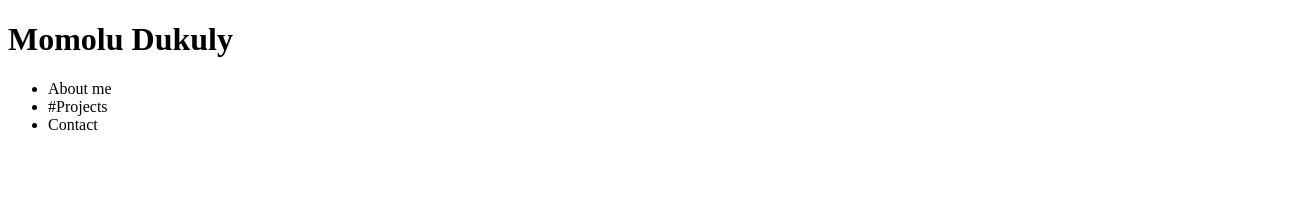
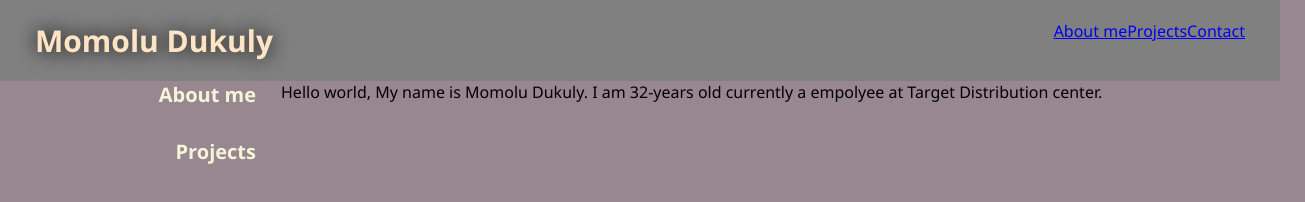
Before and after one commit to SirModV/ModVision-Portfolio, a plain HTML site: page index.html in a window 1280 px wide. Shown: the whole page, 1305 px wide, since content can reach past the window. Drawn offline with Linux system fonts and the light colour scheme.

Commit message:
projects

```diff
--- a/assests/style.css
+++ b/assests/style.css
@@ -0,0 +1,65 @@
+* {margin:0;
+  padding:0;
+}
+
+body {
+      font-family: 'Segoe UI', Tahoma, Geneva, Verdana, sans-serif;
+      background-color: #98878f ;
+}
+
+
+header{
+      padding: 20px 35px;
+      background-color: grey;
+      display: flex;
+      justify-content: space-between;
+      flex-wrap: wrap;
+}
+
+header h1{
+    font-weight:bold;
+    font-size: 30px;
+    color: bisque;
+    margin: 0;
+    text-shadow: 0 0 20px rgba(0,0,0.5);
+    transform: color 0s;
+}
+
+header nav ul{
+    display: flex;
+    justify-content: center;
+    flex-wrap: wrap;
+    align-items: center;
+    list-style: none;
+}
+
+header nav ul li a:hover
+{ color: white;}
+
+.content{
+    text-align: right;
+    padding: 0 25px 0 0;
+    width:100%;
+    display: flex;
+    padding-bottom: 30px;
+}
+
+.content-title{
+    text-align: right;
+    padding: 0 25px 0 0;
+    width:20%
+}
+
+.content-title h2{
+    color: beige;
+    font-size: 20px;
+}
+.parent {
+    display: grid;
+    grid-template-columns: repeat(2, 1fr);
+    grid-template-rows: 1fr;
+    grid-column-gap: 0px;
+    grid-row-gap: 10px;
+    }
+    .div1 { grid-area: 1 / 1 / 2 / 2; }
+    .div2 { grid-area: 1 / 2 / 2 / 3; }
--- a/index.html
+++ b/index.html
@@ -7,21 +7,52 @@
     </head>
 
     <body>
-
+<!--header and nav bar-->
         <header>
             <h1>Momolu Dukuly</h1>
             <nav>
                 <ul>
                     <li>
-                        <a herf="#aboutme">About me</a>
+                        <a href="#aboutme">About me</a>
                     </li>
                     <li>
-                        <a herf="#Projects">#Projects</a>
+                        <a href="#Projects">Projects</a>
                     </li>
                     <li>
-                        <a herf="#Contact">Contact</a>
+                        <a href="#Contact">Contact</a>
                     </li>
                 </ul>
             </nav>
         </header>
+<!--Main content-->
+
+<!--aboutme-->
+    <section id="aboutme">
+        <div class="content">
+            <div class="content-title">
+                <h2>About me</h2>
+            </div>
+            <article class="content-text">
+                <p>Hello world, My name is Momolu Dukuly.
+                I am 32-years old currently a empolyee at Target Distribution center.
+                </p>
+            </article>
+        </div>
+
+    </section>
+<!--projects-->
+<section id="Projects">
+    <div class="content">
+        <div class="content-title">
+            <h2>Projects</h2>
+        </div>
+        <article class="content-text">
+            <div class="parent">
+                <div class="div1"> </div>
+                <div class="div2"> </div>
+                </div>
+
+        </article>
+
+
     </body>
```
